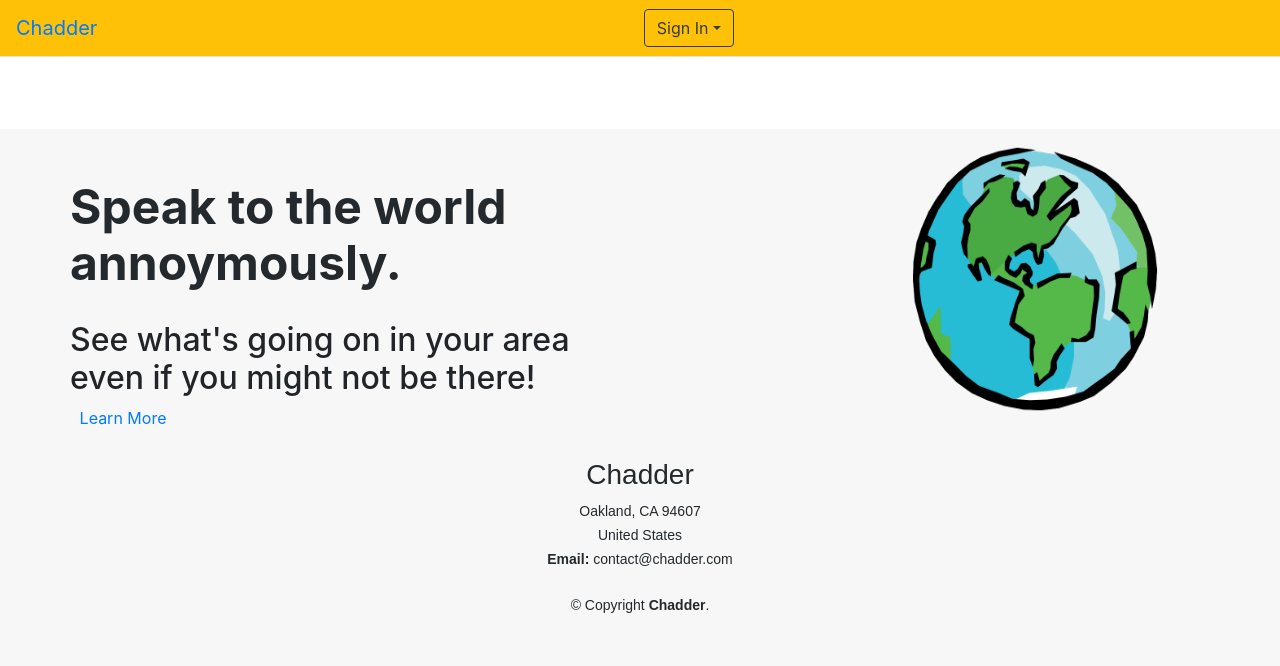
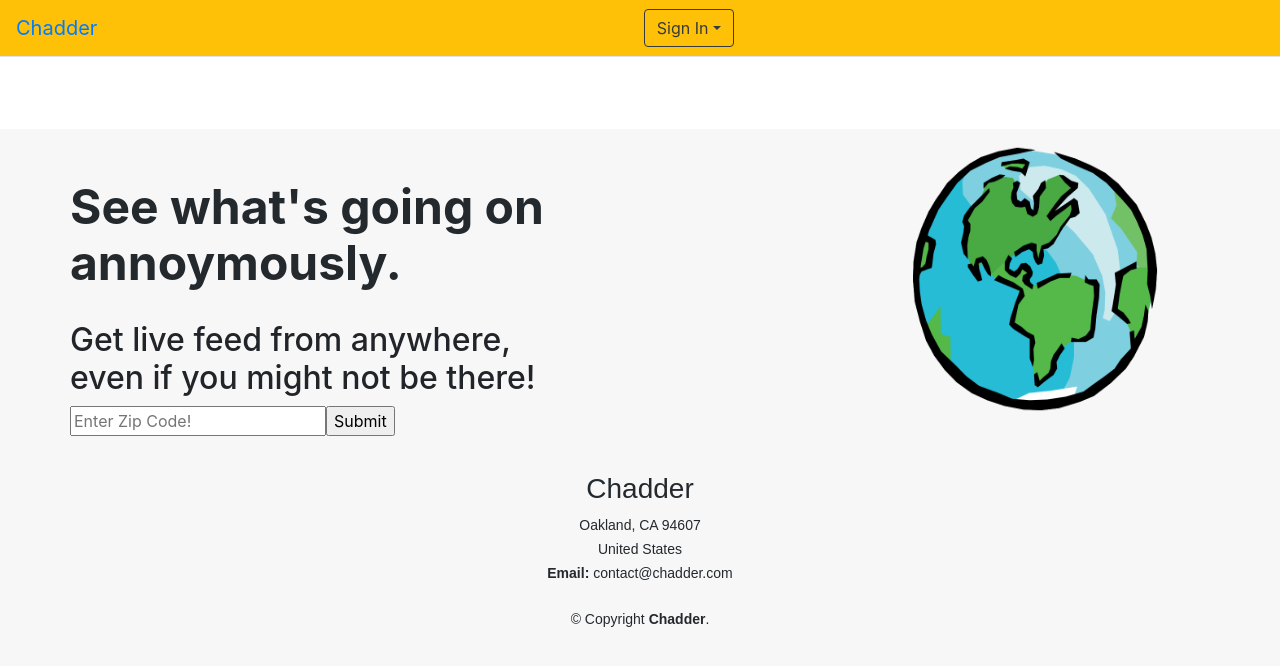
Before and after one commit to neilhammerle/Chadder, a React (Create React App) app in the folder client/: page / in a window 1280 px wide. Shown: the top 666 px of the page. Built offline with nearby package versions, Linux system fonts and the light colour scheme.

Commit message:
adds minor change

```diff
--- a/client/src/components/Hero/index.js
+++ b/client/src/components/Hero/index.js
@@ -9,17 +9,20 @@ const index = () => {
             <div className="container">
                 <div className="row justify-content-between">
                     <div clasName="col-lg-3 pt-5 pt-lg-0 d-flex">
-                        <h1 className="text-left">Speak to the world
+                        <h1 className="text-left">See what's going on
             <br />
                             annoymously. </h1>
                         <h2>
-                            See what's going on in your area
+                            Get live feed from anywhere,
               <br />
                             even if you might not be there!
             </h2>
-                        <a href="/about" className="badge-pill btn-get-started  scrollto">
-                            Learn More
-            </a>
+                        <form>
+                            <label>
+                                <input type='text' placeholder="Enter Zip Code!" name='zipcode' />
+                            </label>
+                            <input type="submit" value='Submit' />
+                        </form>
                     </div>
                     <div className=" align-items-right justify-content-right rounded-circle hero-img">
                         <img
@@ -30,7 +33,7 @@ const index = () => {
                     </div>
                 </div>
             </div>
-        </section>
+        </section >
     );
 }
 
--- a/client/src/components/Nav/index.js
+++ b/client/src/components/Nav/index.js
@@ -13,7 +13,7 @@ const index = () => {
         <div>
             <Router>
                 <Container className="p-0" fluid={true}>
-                    <Navbar className='border-bottom' bg='warning' variant='warning' expand='sm'>
+                    <Navbar className='border-bottom' bg='warning' variant='warning' expand='lg'>
                         <Navbar.Brand href="/">Chadder</Navbar.Brand>
                         <Navbar.Collapse className='justify-content-center'>
                             <Form inline>
```
